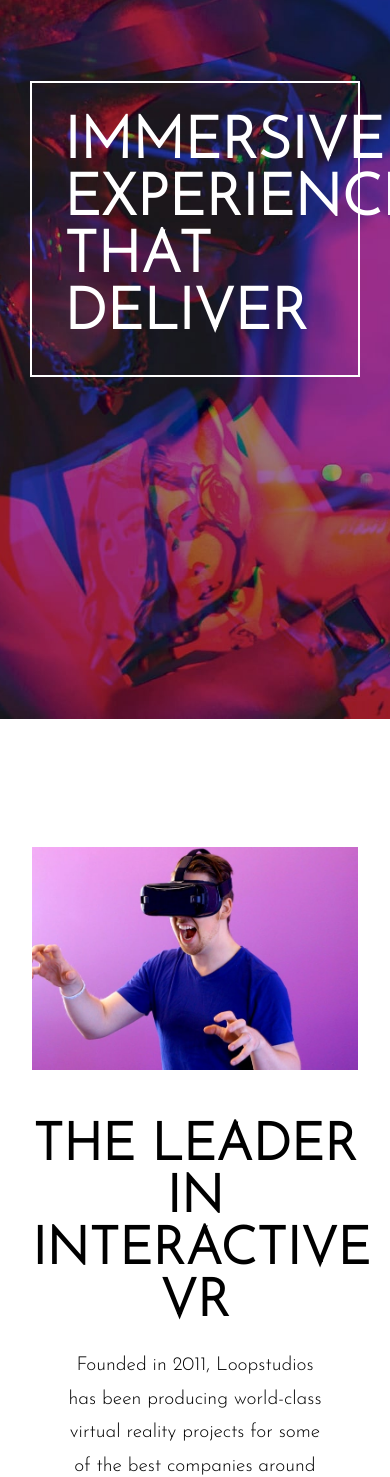
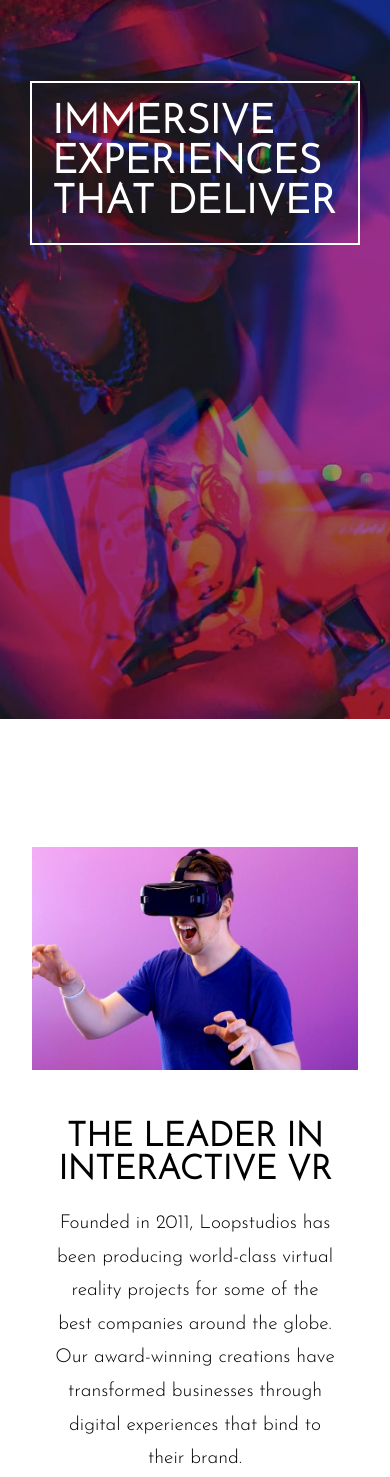
Before and after one commit to dubemmbah/loopstudios-landing-page, a plain HTML site: page index.html in a window 390 px wide. Shown: the part 125-1602 px from the top of the page. Drawn offline with Linux system fonts and the light colour scheme.

Commit message:
Update style.css

```diff
--- a/style.css
+++ b/style.css
@@ -38,7 +38,6 @@ body {
 /* HEADER */
 .header {
   background: url(./images/desktop/image-hero.jpg) no-repeat center/cover;
-  /* padding: 6rem 16rem; */
   padding-top: 6rem;
   padding-bottom: 6rem;
 }
@@ -296,10 +295,6 @@ body {
   margin-bottom: 2.5rem;
 }
 
-.bottom {
-  /* margin-bottom: 0; */
-}
-
 .connect {
   display: flex;
   justify-content: flex-end;
@@ -416,7 +411,7 @@ body {
 
   .section-about article h2 {
     width: 100%;
-    font-size: 6.5rem;
+    font-size: 5.5rem;
   }
 
   .section-about article p {
@@ -440,13 +435,13 @@ body {
   }
 
   .events-heading button {
-    display: inline-block;
     position: absolute;
     bottom: 6rem;
     left: 50%;
     transform: translate(-50%);
     padding: 1.5rem 4.5rem;
     letter-spacing: 5px;
+    border: 1px solid var(--black);
   }
 
   .events {
@@ -504,8 +499,26 @@ body {
     padding-right: 4rem;
   }
 
+  .heading-main {
+    padding: 2.5rem;
+  }
+
   .events-heading h2 {
-    /* font-size: 5.5rem; */
     letter-spacing: 0;
   }
 }
+
+@media (max-width: 31.25em) {
+  .heading-main {
+    font-size: 5rem;
+  }
+
+  .section-about article h2,
+  .events-heading h2 {
+    font-size: 4.2rem;
+  }
+
+  .section-about article p {
+    padding: 0 2.5rem;
+  }
+}
```
